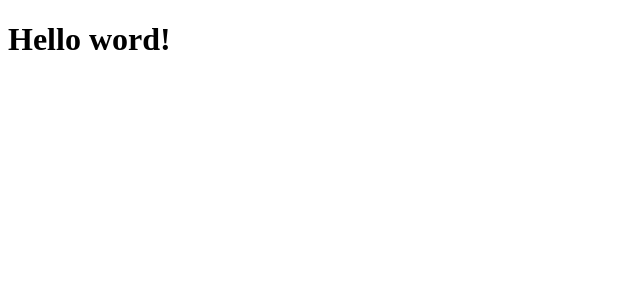
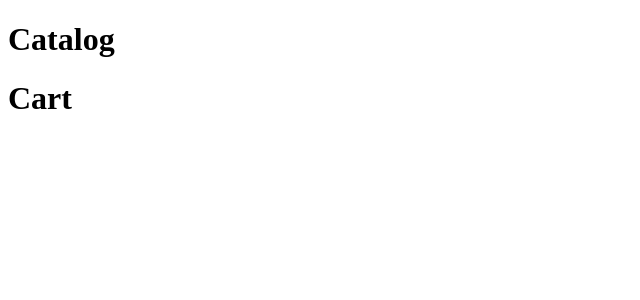
Before and after one commit to DanielSiilva/example-cart-with-redux, a React (Vite) app: page / in a window 1280 px wide. Shown: the top 300 px of the page, without its empty margins (0-640 px from the left). Built offline with nearby package versions, Linux system fonts and the light colour scheme.

Commit message:
Feat: criando pasta e arquivos dos componentes

```diff
--- a/src/App.tsx
+++ b/src/App.tsx
@@ -1,9 +1,14 @@
+
+
+import { Cart } from "./components/Cart/Cart";
+import { Catalog } from "./components/Catalog/Catalog";
 
 
 export function App() {
   return (
     <>
-      <h1> Hello word!</h1>
+      <Catalog />
+      <Cart />
     </>
   )
 }
--- /dev/null
+++ b/src/components/Cart/Cart.tsx
@@ -0,0 +1,12 @@
+
+
+
+export function Cart (){
+
+
+    return (
+        <>
+            <h1> Cart </h1>
+        </>
+    )
+}
--- /dev/null
+++ b/src/components/Catalog/Catalog.tsx
@@ -0,0 +1,12 @@
+
+
+
+export function Catalog (){
+
+
+    return (
+        <>
+            <h1> Catalog </h1>
+        </>
+    )
+}
```
Also changed, not shown: src/components/Catalog/CatalogItem.tsx (added, +12 -0 lines).
